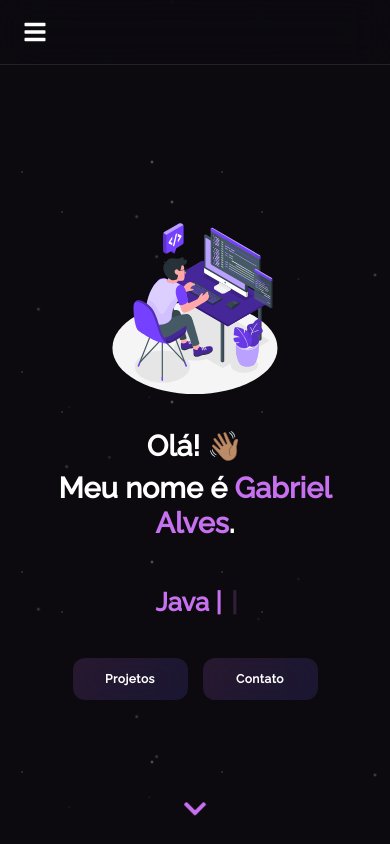
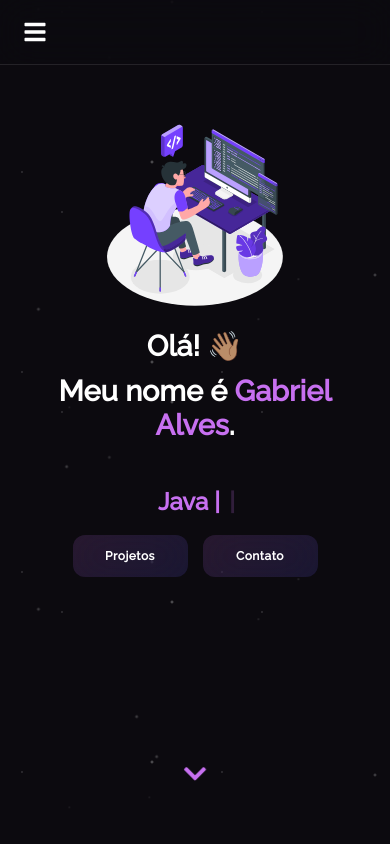
Before and after one commit to galvessantos/meu-portfolio, a React (Create React App) app: page / in a window 390 px wide. Shown: the top 844 px of the page. Built offline with nearby package versions, Linux system fonts and the light colour scheme.

Commit message:
fix: improve mobile responsiveness on home section

```diff
--- a/src/App.js
+++ b/src/App.js
@@ -2,7 +2,6 @@ import React, { useEffect } from "react";
 import { BrowserRouter as Router, Routes, Route } from "react-router-dom";
 import Header from "./components/Header/Header";
 import Home from "./components/Home/Home";
-import Skills from "./components/Skills/Skills";
 import Projects from "./components/Projects/Projects";
 import About from "./components/About/About";
 import Contact from "./components/Contact/Contact";
--- a/src/style.css
+++ b/src/style.css
@@ -1794,25 +1794,46 @@ html {
   .home-section {
     margin-top: 0;
     min-height: calc(100vh - 70px);
-    justify-content: center;
-    padding: 0 15px;
+    display: flex;
+    flex-direction: column;
+    justify-content: flex-start;
+    align-items: center;
+    padding: 40px 15px 60px;
+    text-align: center;
+  }
+
+  .home-content {
+    width: 100%;
+    max-width: 400px;
+    display: flex;
+    flex-direction: column;
+    align-items: center;
+    gap: 20px;
+    margin-top: 20px;
   }
 
   .home-content .row {
     display: flex;
-    flex-direction: column-reverse;
+    flex-direction: column;
     align-items: center;
-    gap: 30px;
+    gap: 20px;
+    width: 100%;
+  }
+
+  .home-content .row > div:first-child {
+    order: 2;
+    width: 100%;
   }
 
   .home-content .row > div:last-child {
+    order: 1;
     margin-top: 0;
     text-align: center;
     width: 100%;
   }
 
   .img-fluid {
-    max-width: 60%;
+    max-width: 70%;
     height: auto;
   }
 
@@ -1824,11 +1845,13 @@ html {
   .heading {
     font-size: 2em;
     text-align: center;
+    margin-bottom: 12px;
   }
 
   .typing-text {
-    font-size: 1.8em;
+    font-size: 1.7em;
     text-align: center;
+    margin-bottom: 15px;
   }
 
   .button-wrapper {
@@ -1837,7 +1860,8 @@ html {
     align-items: center;
     justify-content: center;
     gap: 15px;
-    margin-top: 40px;
+    margin-top: 20px;
+    width: 100%;
   }
 
   .custom-button {
@@ -1849,7 +1873,8 @@ html {
   }
 
   .scroll-down-indicator {
-    bottom: 30px;
+    position: absolute;
+    bottom: 20px;
     left: 50%;
     transform: translateX(-50%);
     font-size: 1.8rem;
@@ -1968,12 +1993,28 @@ html {
     padding: 12px 15px;
   }
 
+  .home-section {
+    padding: 30px 15px 50px;
+  }
+
+  .home-content {
+    max-width: 350px;
+    gap: 18px;
+    margin-top: 15px;
+  }
+
+  .home-content .row {
+    gap: 18px;
+  }
+
   .heading {
     font-size: 1.8em;
+    margin-bottom: 10px;
   }
 
   .typing-text {
-    font-size: 1.6em;
+    font-size: 1.5em;
+    margin-bottom: 12px;
   }
 
   .custom-button {
@@ -1983,11 +2024,15 @@ html {
   }
 
   .img-fluid {
-    max-width: 55%;
+    max-width: 65%;
+  }
+
+  .button-wrapper {
+    margin-top: 18px;
   }
 
   .scroll-down-indicator {
-    bottom: 8px;
+    bottom: 43px;
     font-size: 1.6rem;
   }
 
@@ -2121,7 +2166,11 @@ html {
   }
 }
 
-@media (max-width: 320px) {
+@media (max-width: 360px) {
+  .home-section {
+    padding: 25px 15px 45px;
+  }
+
   .button-wrapper {
     flex-direction: column;
     gap: 12px;
@@ -2130,4 +2179,13 @@ html {
   .custom-button {
     width: 150px;
   }
-}
+
+  .home-content {
+    max-width: 320px;
+    margin-top: 10px;
+  }
+
+  .scroll-down-indicator {
+    bottom: 12px;
+  }
+}
```
